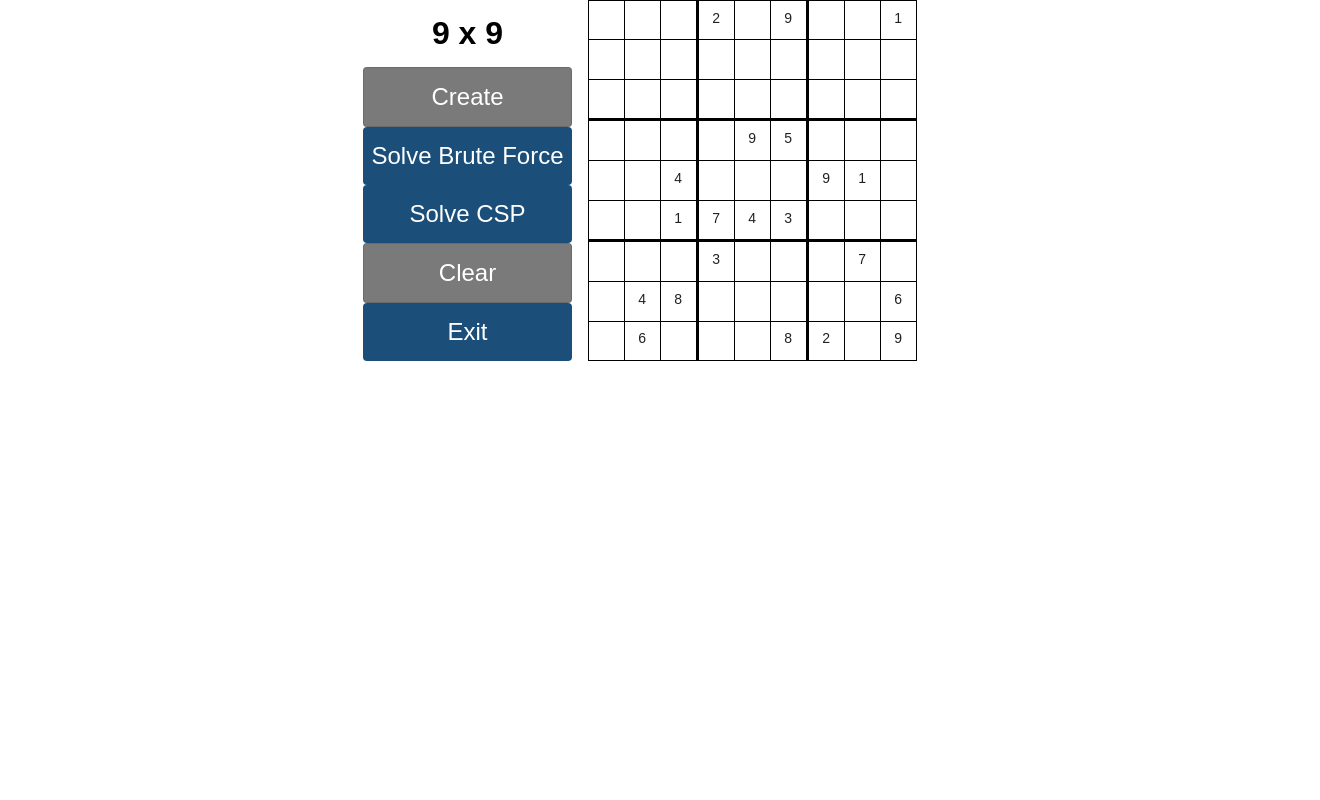
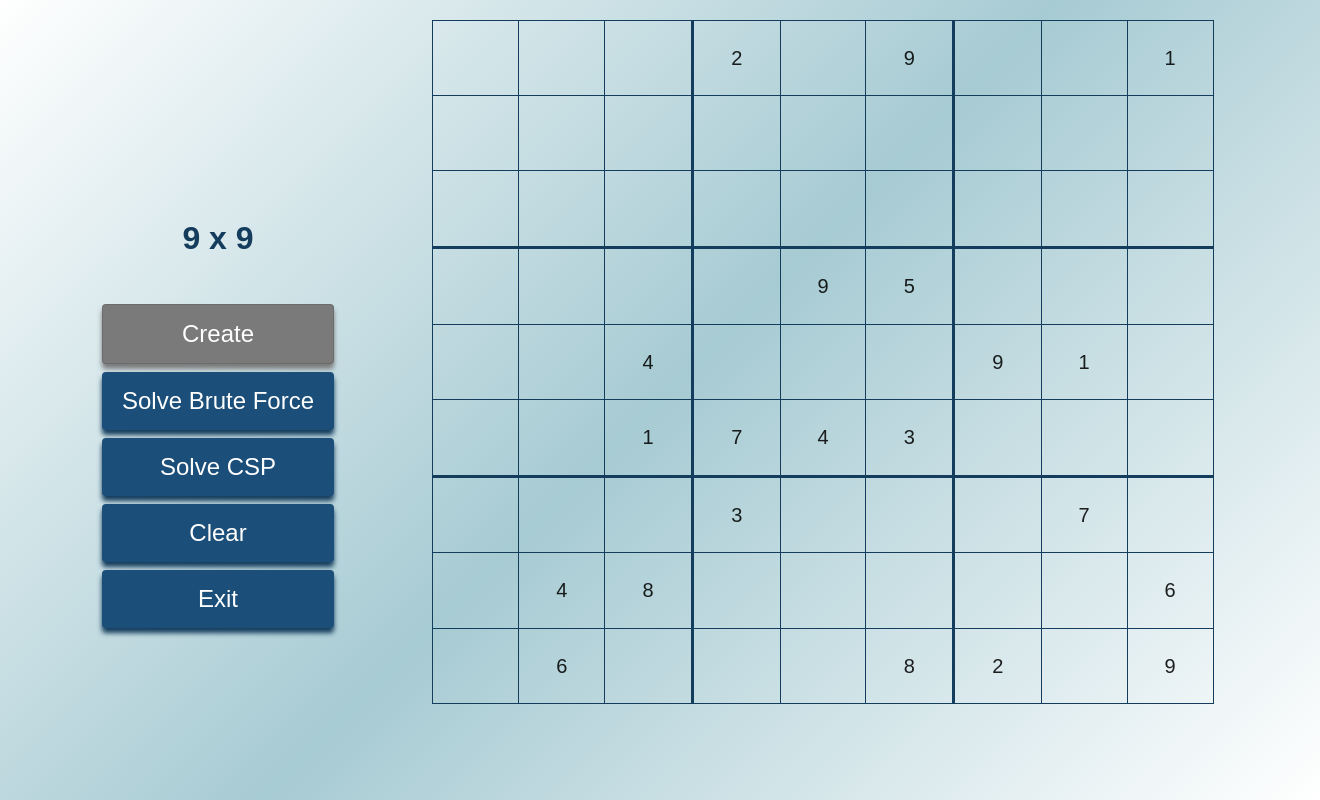
Before and after one commit to NguyenCQChi/comp3981-sudoku, a Next.js app: page /oneSolution in a window 1280 px wide. Shown: the whole page, 1320 px wide, since content can reach past the window. Built offline with nearby package versions, Linux system fonts and the light colour scheme.

Commit message:
Change the landing page by adding linear gradient, adding custom theme and rewrite style code for the components

```diff
--- a/src/components/MainButton.tsx
+++ b/src/components/MainButton.tsx
@@ -23,12 +23,13 @@ const MainButton = (props: any) => {
           width: '100%',
           textTransform: 'none',
           border: 'none',
-          boxShadow: '',
+          boxShadow: disable ? `0px 5px 5px ${theme.palette.secondary.dark}` : `0px 5px 5px ${theme.palette.primary.dark}`,
           ':hover': {
             backgroundColor: disable ? theme.palette.secondary.dark : theme.palette.primary.light,
             transitionProperty: 'transform',
             transform: 'translateY(-2px) translateX(2px)',
-            transitionDuration: '300ms'
+            transitionDuration: '300ms',
+            boxShadow: disable ? `0px 5px 5px ${theme.palette.secondary.dark}` : `0px 5px 5px ${theme.palette.primary.main}`
           },
           '&.Mui-disabled': {
             color: 'white'
--- a/src/components/SudokuGrid.tsx
+++ b/src/components/SudokuGrid.tsx
@@ -2,12 +2,14 @@
 import React, { useState, useEffect, useContext } from 'react';
 import {Table, TableCell, TableRow, TableBody} from "@mui/material";
 import { ResultContext } from '@src/contexts/ResultContext';
+import { useTheme } from '@mui/material/styles';
 const SudokuGrid = (props: any) => {
   const {
     size,
     gridNums,
     solved = false
   } = props;
+  const theme = useTheme();
   const [columnLine, setColumnLine] = useState(3)
   const [rowLine, setRowLine] = useState(3)
   const [gridBoard, setGridBoard] = useState<any>([[]]);
@@ -28,7 +30,6 @@ const SudokuGrid = (props: any) => {
     [2,4,8,9,5,7,1,3,6],
     [7,6,3,4,1,8,2,5,9]
   ]
-
   const solvedTwelveByTwelve = [
     [7,10,5,4,8,12,3,9,1,6,11,2],
     [2,3,1,11,4,6,5,10,12,8,7,9],
@@ -193,7 +194,7 @@ const SudokuGrid = (props: any) => {
 
   // removes 25% of the numbers-
   function createBlanks(gridBoard: any) {
-    var unsolvedNineByNine = structuredClone(gridBoard)
+    let unsolvedNineByNine = structuredClone(gridBoard)
     let numTilesToRemove = Math.floor((size * size) * 0.75)
     let removedCells: any = []
 
@@ -250,61 +251,39 @@ const SudokuGrid = (props: any) => {
     } else {
       setGridBoard(gridNums)
     }
-  }, [])
+  }, [solved])
 
   return (
     <Table
         sx={{
           '&.MuiTable-root': {
-            width: 'auto',
-            height: '100%'
+            width: '90%',
+            height: '90%',
           }
         }}
       >
         <TableBody>
           {gridBoard.map((col: any, position: any) => (
             <TableRow
-            {...(position % rowLine == 0 && position != 0) ?
-
-              {sx:{
-                '&.MuiTableRow-root': {
-                  border: '1px solid black',
-                  borderTop: '3px solid black',
-                }
-              }
-            } :
-            {sx: {
-              '&.MuiTableCell-root': {
-                border: '1px solid black',
-              }
-            }}
-            }
-              key={col.field}
+              sx={{
+                border: `1px solid ${theme.palette.primary.dark}`,
+                borderTop: position % rowLine == 0 && position != 0 ? `3px solid ${theme.palette.primary.dark}` : ''
+              }}
+              key={position}
             >
               {gridBoard[position].map((column: any, key: any) => (
                 <TableCell
-
-                  {...(key % columnLine == 0 && key != 0) ?
-                    {sx:{
-                      '&.MuiTableCell-root': {
-                        border: '1px solid black',
-                        borderLeft: '3px solid black',
-                        padding: '0'
-                      }
-                    }
-                  } :
-                  {sx: {
-                    '&.MuiTableCell-root': {
-                      border: '1px solid black',
-                      padding: '0'
-                    }
+                  key={key}
+                  sx={{
+                    border: `1px solid ${theme.palette.primary.dark}`,
+                    padding: '0',
+                    borderLeft: key % columnLine == 0 && key != 0 ? `3px solid ${theme.palette.primary.dark}` : '',
+                    width: size < 25 ? '50px' : '25px',
+                    height: size < 25 ? '50px' : '25px',
                   }}
-                  }
                 >
-                  <div
-                  style={{width: '35px', height: '25px', textAlign: 'center'}}
-                  >{column == 0 ? '': column}</div>
-                  </TableCell>
+                  <div style={{width: '100%', height: '100%', display: 'flex', justifyContent: 'center', alignItems: 'center', fontSize: size <= 9 ? '20px' : '14px'}}>{column == 0 ? '': column}</div>
+                </TableCell>
               ))}
             </TableRow>
           ))}
--- a/src/containers/LandingModule/LandingModule.tsx
+++ b/src/containers/LandingModule/LandingModule.tsx
@@ -72,7 +72,7 @@ function LandingModule() {
   async function readFile(fileData: any) {
     if (fileData !== undefined) {
       let newData = fileData.split("\r\n")
-      let gridNums: any[] = [];
+      let gridNums: any[] = []
 
       let rows = newData.length;
       let columns = newData[0].length;
--- a/src/containers/OneSolution/OneSolution.tsx
+++ b/src/containers/OneSolution/OneSolution.tsx
@@ -3,48 +3,55 @@ import React, { useState, useContext, useEffect } from 'react';
 import MainButton from '@src/components/MainButton';
 import Link from 'next/link';
 import { ResultContext } from '@src/contexts/ResultContext';
+import { useTheme } from '@mui/material/styles';
 
 const OneSolution = (props: any) => {
   const {
     size } = props;
+  const theme = useTheme();
   const [openSolveBF, setOpenSolveBF] = useState(false)
   const [openSolveCSP, setOpenSolveCSP] = useState(false)
   const path = `/twoSolutions/${size}`
   const {
-    changeResultBF,
-    changeResultCSP,
     changeTimeBF,
     changeTimeCSP,
-    resultBF,
-    resultCSP,
     timeBF,
     timeCSP,
     initialBoard } = useContext(ResultContext);
 
   const handleSolveBF = () => {
     setOpenSolveBF(true)
-    // changeResultBF([1,2,3])
     changeTimeBF('100ms')
-    if (openSolveCSP) {
-      // changeResultCSP([4,5,6])
-    }
   }
 
   const handleSolveCSP = () => {
     setOpenSolveCSP(true)
-    // changeResultCSP([4,5,6])
     changeTimeCSP('20ms')
-    if (openSolveBF) {
-      // changeResultBF([1,2,3])
+  }
+
+  useEffect(() => {
+    if(size == 100) {
+      // @ts-ignore
+      const initialValue = document.body.style.zoom;
+
+      // @ts-ignore
+      document.body.style.zoom = "50%";
+
+      return () => {
+        // @ts-ignore
+        document.body.style.zoom = initialValue
       }
     }
+  }, [])
 
   return(
-    <div style={{display: 'flex', justifyContent: 'center', gap: '1rem'}}>
-      <div style={{display: 'flex', flexDirection: 'column', justifyContent: 'center'}}>
+    <div style={{background: `linear-gradient(135deg, white, ${theme.palette.secondary.light} 50%, white)`, height: size == 100 ? 'wrapContent' : '100vh', width: size == 100 ? 'wrapContent' : '100vw', display: 'flex', flexDirection: 'column', justifyContent: 'center', padding: '0 20px'}}>
+      <div style={{display: 'flex', justifyContent: 'center', gap: '1rem', height: '100%', padding: '20px'}}>
+        <div style={{display: 'flex', flexDirection: 'column', justifyContent: 'center', alignItems: 'center', width: '25%'}}>
           <div style={{padding: '15px', textAlign: 'center'}}>
-          <strong style={{fontSize: '2rem', marginBottom: '2rem'}}>{size} x {size}</strong>
+            <p style={{fontSize: '2rem', marginBottom: '2rem', fontWeight: 700, color: theme.palette.primary.dark}}>{size} x {size}</p>
           </div>
+          <div style={{display: 'flex', flexDirection: 'column', width: size == 100 ? '55%' : '75%', gap: '8px'}}>
             <MainButton title="Create" option={false} disable={true} />
             {openSolveCSP ? (
               size == 100 ? (
@@ -70,7 +77,7 @@ const OneSolution = (props: any) => {
             }
             <Link href='/'>
               <a style={{textDecoration: 'none'}}>
-            <MainButton title='Clear' option={false} disable={true}/>
+                <MainButton title='Clear' option={false}/>
               </a>
             </Link>
             <Link href='/exit'>
@@ -79,7 +86,8 @@ const OneSolution = (props: any) => {
               </a>
             </Link>
           </div>
-      <div>
+        </div>
+        <div style={{width: '70%', display: 'flex', flexDirection: 'column', alignItems: 'center'}}>
           <SudokuGrid
             size={size}
             gridNums={initialBoard}
@@ -99,6 +107,7 @@ const OneSolution = (props: any) => {
           }
         </div>
       </div>
+    </div>
   )
 }
 
--- a/src/styles/theme.ts
+++ b/src/styles/theme.ts
@@ -8,15 +8,15 @@ const theme = createTheme({
   },
   palette: {
     primary: {
-      main: '#1B4F79',
-      dark: '#143c5c',
-      light: '#286aa0',
+      main: '#1B4F79', //button
+      dark: '#143c5c', //text
+      light: '#286aa0', //button hover
       contrastText: '#CAF0F8'
     },
     secondary: {
       main: '#849b9f',
-      light: '#a7cbd3',
-      dark: '#7A7A7A'
+      light: '#a7cbd3', //gradient background
+      dark: '#7A7A7A' //button disabled
     }
   }
 })
```
Also changed, not shown: src/containers/ExitModule/ExitModule.tsx (+5 -3 lines), src/containers/TwoSolutions/TwoSolutions.tsx (+20 -7 lines). Lines whose indentation alone changed are shown as unchanged.
